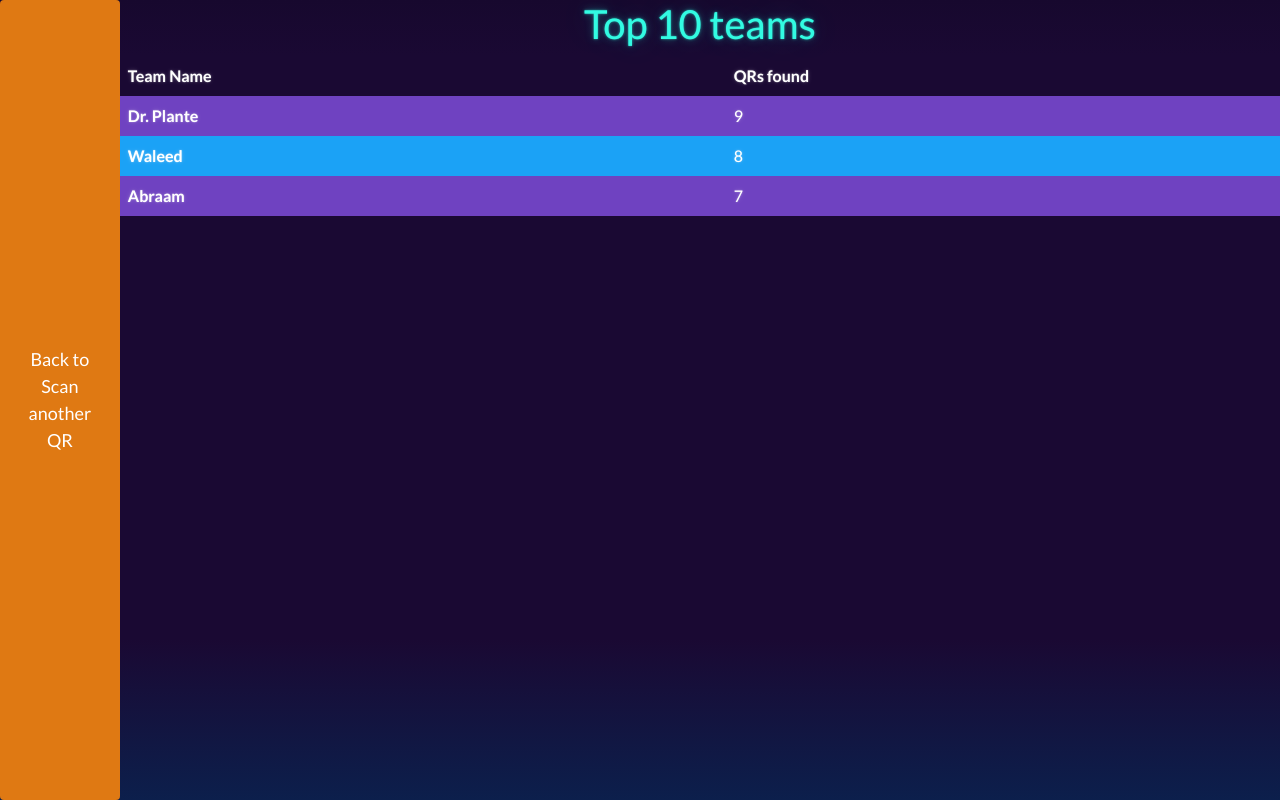
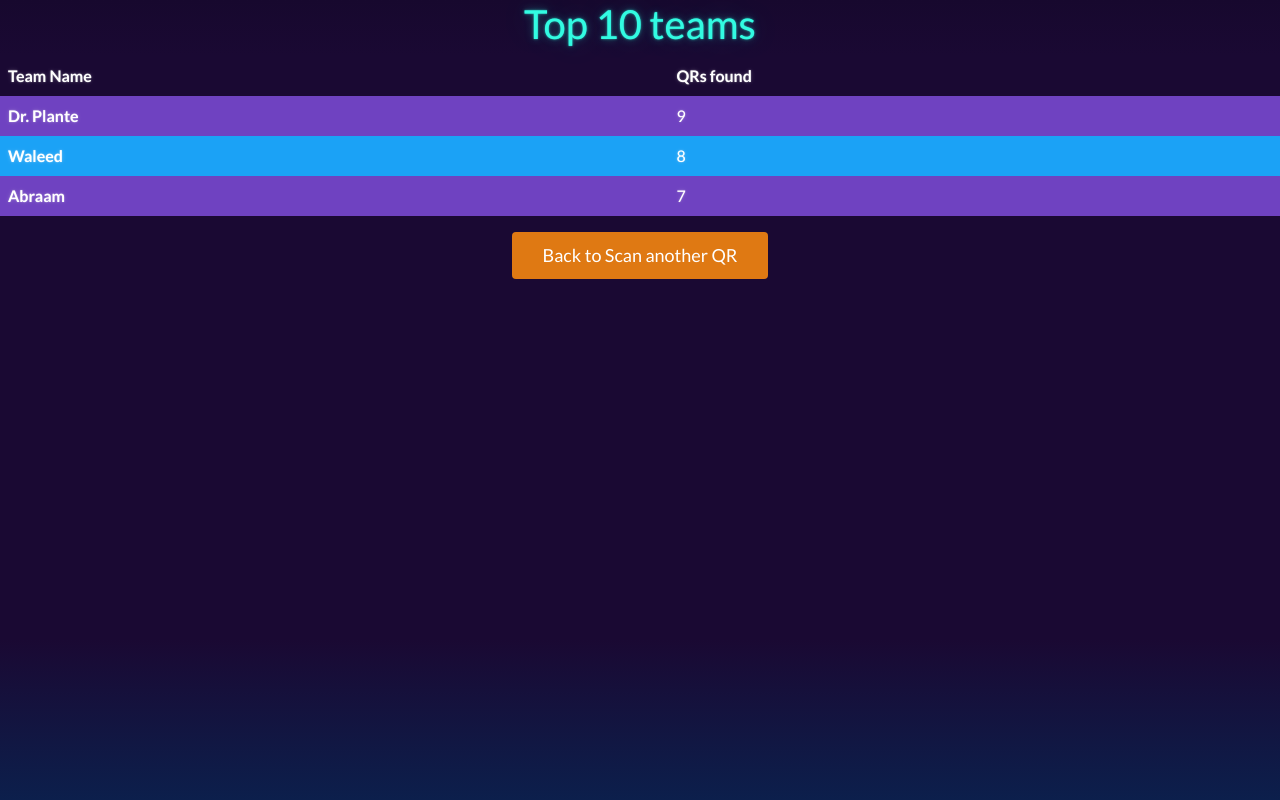
Before and after one commit to Abraam00/Web-dev-Project2-KeyMasters, a React (Create React App) app in the folder my-app/: page /leaderboard in a window 1280 px wide. Built offline with nearby package versions, Linux system fonts and the light colour scheme.

Commit message:
changed some css

```diff
--- a/my-app/src/App.css
+++ b/my-app/src/App.css
@@ -16,8 +16,7 @@
   }
 
   .leaderboardButton{
-    grid-column: 1;
-    grid-row: 1/4;
+    grid-column: 2/9;
     background-color: #df7913;
     color: white;
     padding: 10px 20px;
@@ -25,7 +24,8 @@
     border-radius: 4px;
     font-size: 18px;
     cursor: pointer;
-    width: 20%;
+    width: 30%;
+    height: 50%;
   }
 
   .landingFormLabel {
@@ -87,6 +87,16 @@
     width: 100%;
   }
 
-  .leaderboardButtonW10 {
-    width: 10%;
+  .QrHintButton {
+    display: inline;
+    align-items: center;
+    margin-left: 40%;
+    background-color: #df7913;
+    color: white;
+    padding: 10px 20px;
+    border: none;
+    border-radius: 4px;
+    font-size: 18px;
+    cursor: pointer;
+    width: 20%;
   }
--- a/my-app/src/Leaderboard.js
+++ b/my-app/src/Leaderboard.js
@@ -26,12 +26,6 @@ const Leaderboard = () => {
 
       {/* Show a leaderboard table of team name and their score */}
       <div className="leaderboardContainer d-flex">
-        <button
-          className="leaderboardButton leaderboardButtonW10"
-          onClick={() => setBack(true)}
-        >
-          Back to Scan another QR
-        </button>
         <div className="d-flex flex-column leaderboardTableContainer">
           {/* Show heading in center */}
           <h1 className="text-center">Top 10 teams</h1>
@@ -55,6 +49,9 @@ const Leaderboard = () => {
               })}
             </tbody>
           </table>
+          <button className="QrHintButton" onClick={() => setBack(true)}>
+            Back to Scan another QR
+          </button>
         </div>
       </div>
     </>
```
